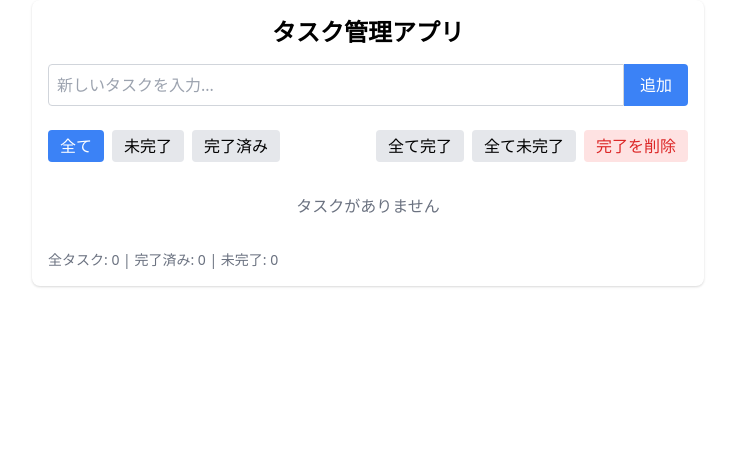
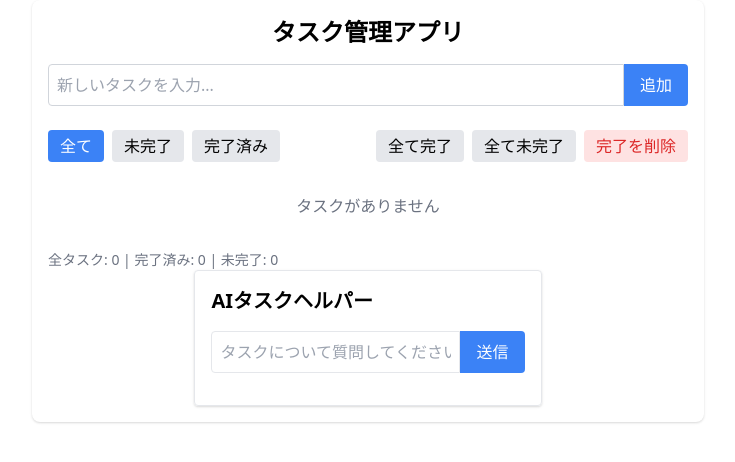
Before and after one commit to kurimaruru/azure-ai-foundry-app, a React (Create React App) app: page / in a window 1280 px wide. Shown: the top 462 px of the page, without its empty margins (272-1007 px from the left). Built offline with nearby package versions, Linux system fonts and the light colour scheme.

Commit message:
AIマネージャー作成

```diff
--- a/src/App.js
+++ b/src/App.js
@@ -1,5 +1,5 @@
 import React, { useState, useEffect } from "react";
-
+import { AITaskHelper } from "./components/TaskHelper";
 const TaskManager = () => {
   // タスクのステート管理
   const [tasks, setTasks] = useState(() => {
@@ -247,6 +247,7 @@ const TaskManager = () => {
         {tasks.filter((t) => t.completed).length} | 未完了:{" "}
         {tasks.filter((t) => !t.completed).length}
       </div>
+      <AITaskHelper />
     </div>
   );
 };
--- /dev/null
+++ b/src/components/TaskHelper.jsx
@@ -0,0 +1,79 @@
+import React, { useState } from "react";
+import axios from "axios";
+
+export const AITaskHelper = () => {
+  const [input, setInput] = useState("");
+  const [result, setResult] = useState("");
+  const [isLoading, setIsLoading] = useState(false);
+
+  // Azure OpenAI APIを呼び出す関数
+  const callAzureOpenAI = async (prompt) => {
+    setIsLoading(true);
+    console.warn("####", process.env.REACT_APP_AZURE_OPENAI_ENDPOINT);
+    try {
+      const response = await axios.post(
+        process.env.REACT_APP_AZURE_OPENAI_ENDPOINT,
+        {
+          messages: [
+            { role: "system", content: "あなたはタスク管理の専門家です。" },
+            { role: "user", content: prompt },
+          ],
+          max_tokens: 150,
+          temperature: 0.7,
+        },
+        {
+          headers: {
+            "Content-Type": "application/json",
+            "api-key": process.env.REACT_APP_AZURE_OPENAI_KEY,
+          },
+        }
+      );
+
+      setResult(response.data.choices[0].message.content);
+    } catch (error) {
+      console.error("Azure OpenAI API error:", error);
+      setResult("エラーが発生しました。もう一度お試しください。");
+    } finally {
+      setIsLoading(false);
+    }
+  };
+
+  const handleSubmit = (e) => {
+    e.preventDefault();
+    if (!input.trim()) return;
+
+    callAzureOpenAI(input);
+  };
+
+  return (
+    <div className="p-4 border rounded shadow">
+      <h2 className="text-xl font-bold mb-4">AIタスクヘルパー</h2>
+
+      <form onSubmit={handleSubmit} className="mb-4">
+        <div className="flex">
+          <input
+            type="text"
+            value={input}
+            onChange={(e) => setInput(e.target.value)}
+            placeholder="タスクについて質問してください..."
+            className="flex-grow p-2 border rounded-l"
+          />
+          <button
+            type="submit"
+            className="bg-blue-500 text-white px-4 py-2 rounded-r"
+            disabled={isLoading}
+          >
+            {isLoading ? "処理中..." : "送信"}
+          </button>
+        </div>
+      </form>
+
+      {result && (
+        <div className="mt-4 p-3 bg-gray-50 rounded">
+          <h3 className="font-semibold mb-2">AIの提案:</h3>
+          <p>{result}</p>
+        </div>
+      )}
+    </div>
+  );
+};
```
Also changed, not shown: 1 other file (tests, documents, lock files or other folders).
